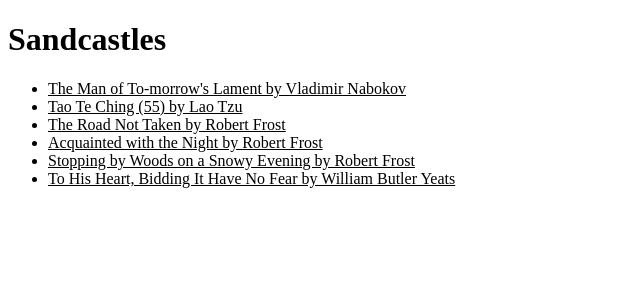
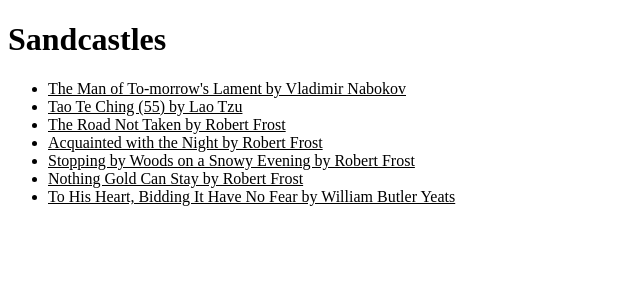
Before and after one commit to sandgraham/sandcastles, a Next.js app: page / in a window 1280 px wide. Shown: the top 300 px of the page, without its empty margins (0-640 px from the left). Built offline with nearby package versions, Linux system fonts and the light colour scheme.

Commit message:
add missing link from index page

```diff
--- a/pages/index.js
+++ b/pages/index.js
@@ -34,6 +34,11 @@ function Page() {
             </a>
           </li>
           <li>
+            <a href="/nothing-gold-can-stay">
+              Nothing Gold Can Stay by Robert Frost
+            </a>
+          </li>
+          <li>
             <a href="/to-his-heart-bidding-it-have-no-fear">
               To His Heart, Bidding It Have No Fear by William Butler Yeats
             </a>
```
